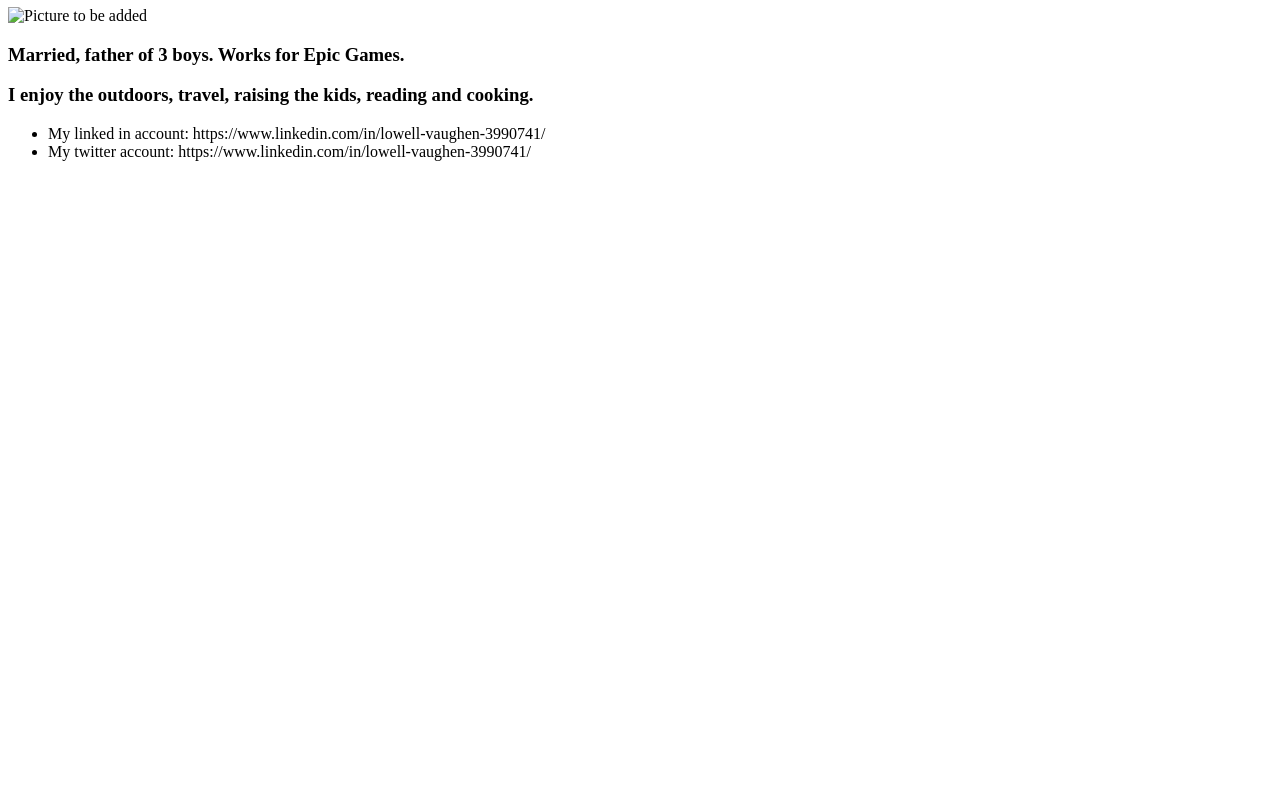
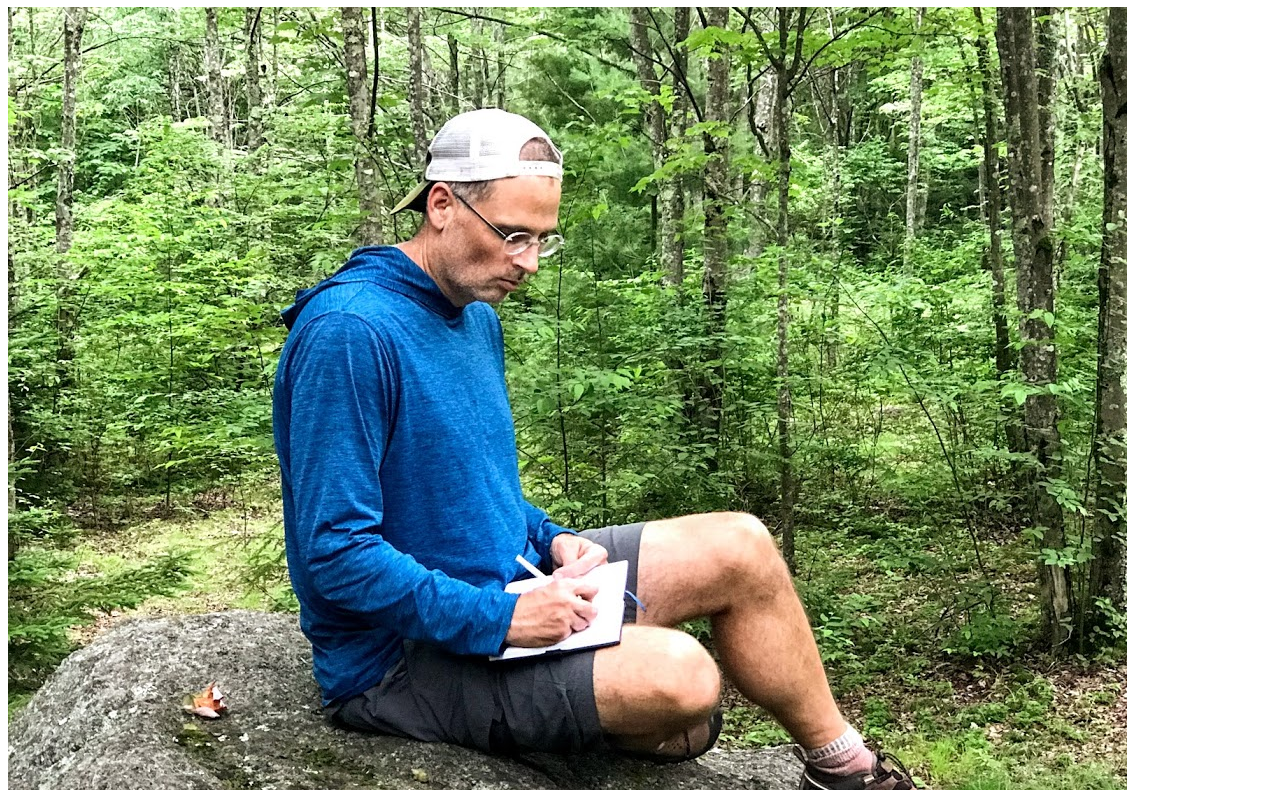
Before and after one commit to lvaughen/lvaughen.github.io, a plain HTML site: page index.html in a window 1280 px wide. Shown: the part 73-863 px from the top of the page. Before the commit the page ends 800 px from the top, so only its background shows below. Drawn offline with Linux system fonts and the light colour scheme.

Commit message:
Update index.html

```diff
--- a/index.html
+++ b/index.html
@@ -10,7 +10,7 @@
 
 <body>
 
-  <img src="IMG_0950" alt="Picture to be added">
+  <img src="IMG_0950.jpg" alt="Picture to be added">
   <p>
   <h3>Married, father of 3 boys.  Works for Epic Games.</h3></p>
   <p>
```
